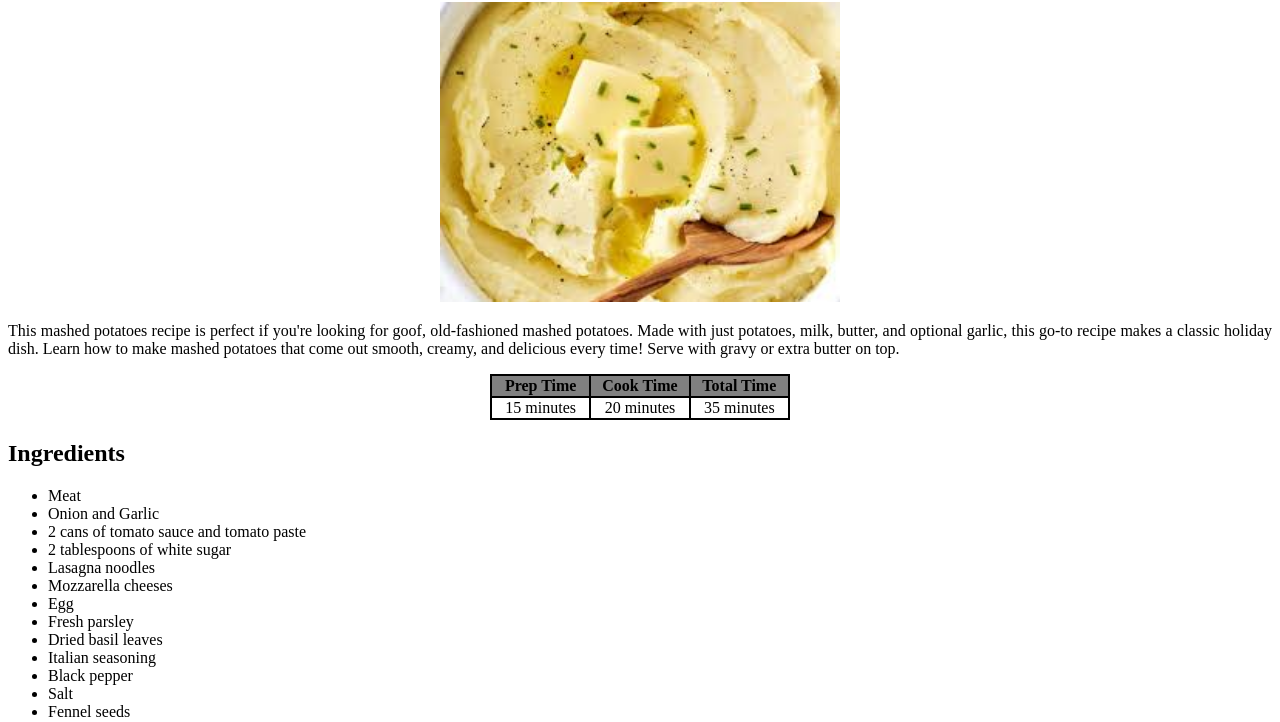
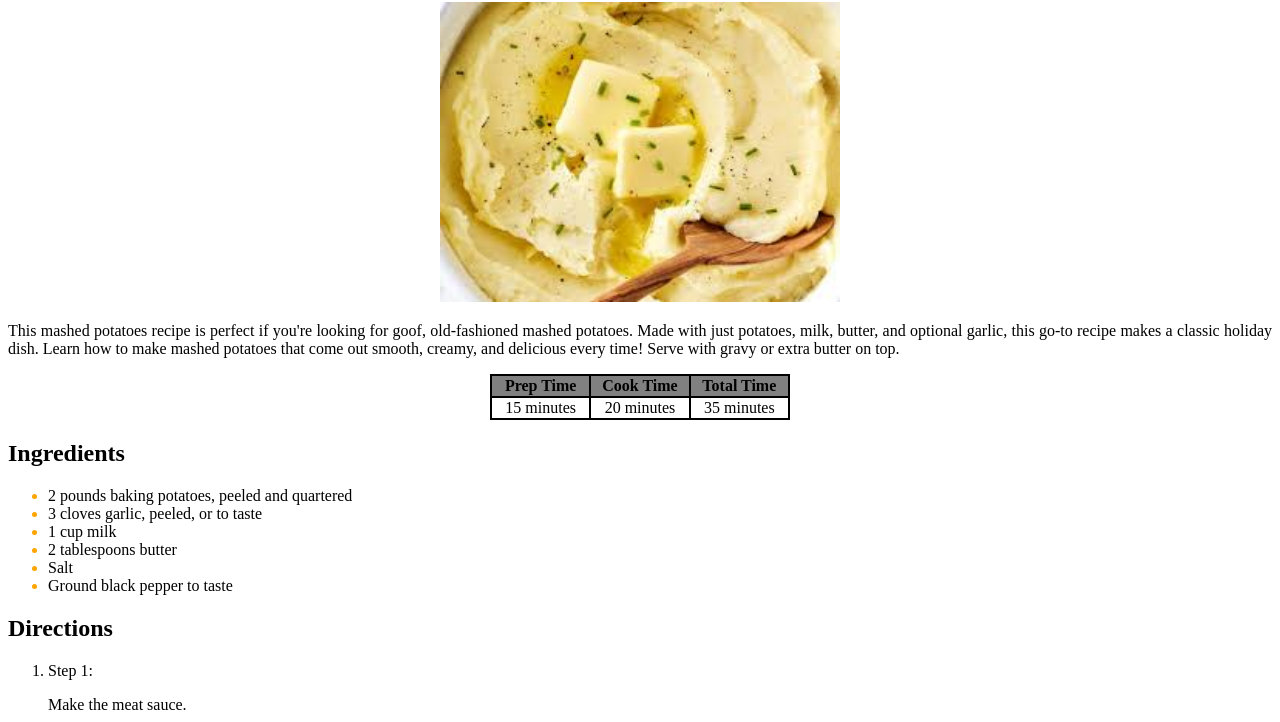
Before and after one commit to freddiequinson/odin-recipes, a plain HTML site: page recipes/mashedpotatoes.html in a window 1280 px wide. Shown: the part 78-800 px from the top of the page. Drawn offline with Linux system fonts and the light colour scheme; a script that the page names is missing.

Commit message:
Edit the syles2.css file

```diff
--- a/recipes/mashedpotatoes.html
+++ b/recipes/mashedpotatoes.html
@@ -33,19 +33,12 @@
     <article>
         <h2>Ingredients</h2>
             <ul>
-                <li>Meat</li>
-                <li>Onion and Garlic</li>
-                <li>2 cans of tomato sauce and tomato paste</li>
-                <li>2 tablespoons of white sugar</li>
-                <li>Lasagna noodles</li>
-                <li>Mozzarella cheeses</li>
-                <li>Egg</li>
-                <li>Fresh parsley</li>
-                <li>Dried basil leaves</li>
-                <li>Italian seasoning</li>
-                <li>Black pepper</li>
+                <li>2 pounds baking potatoes, peeled and quartered</li>
+                <li>3 cloves garlic, peeled, or to taste</li>
+                <li>1 cup milk</li>
+                <li>2 tablespoons butter</li>
                 <li>Salt</li>
-                <li>Fennel seeds</li>
+                <li>Ground black pepper to taste</li>
             </ul>
         <h2>Directions</h2>
         <ol>
--- a/recipes/styles2.css
+++ b/recipes/styles2.css
@@ -24,3 +24,7 @@ div {
 table {
     margin: auto;
 }
+
+ul li::marker {
+    color: orange;
+}
```
